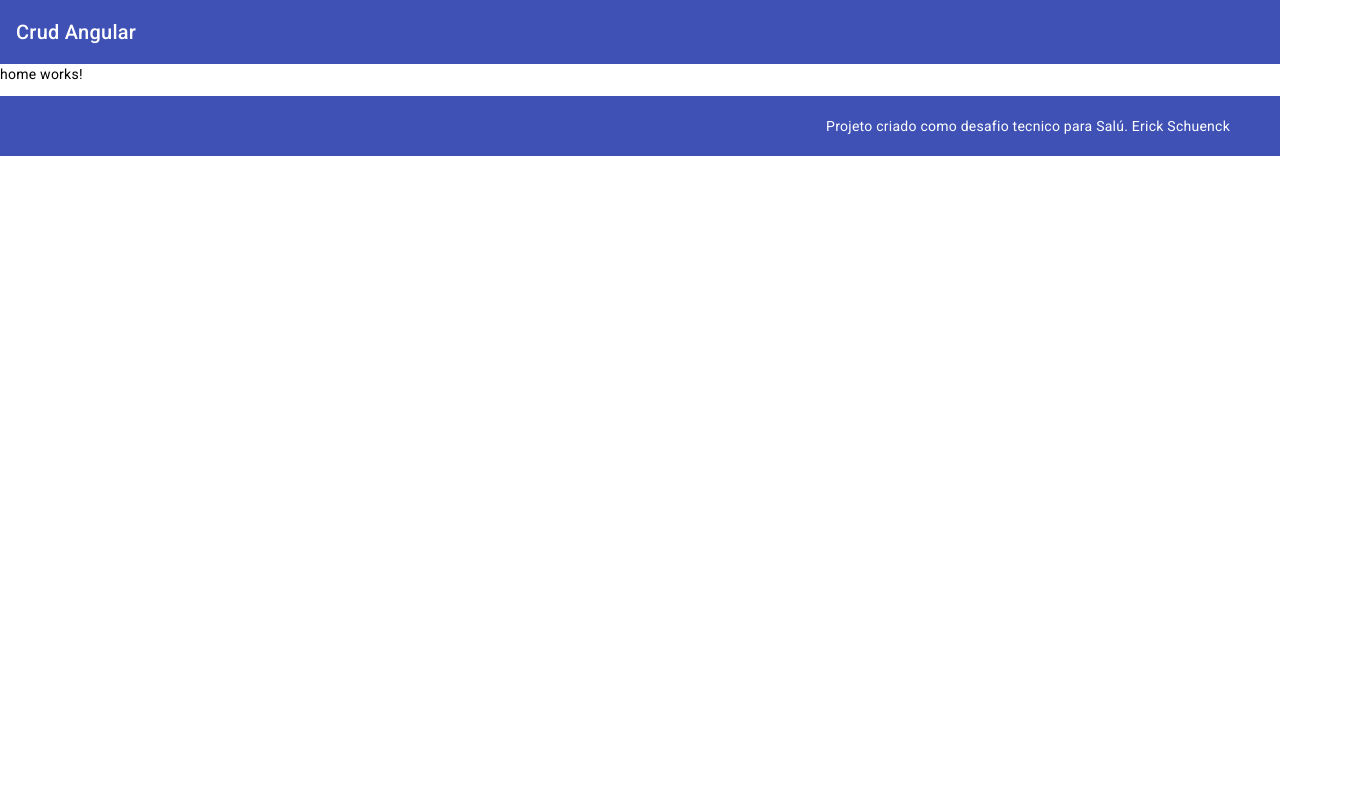
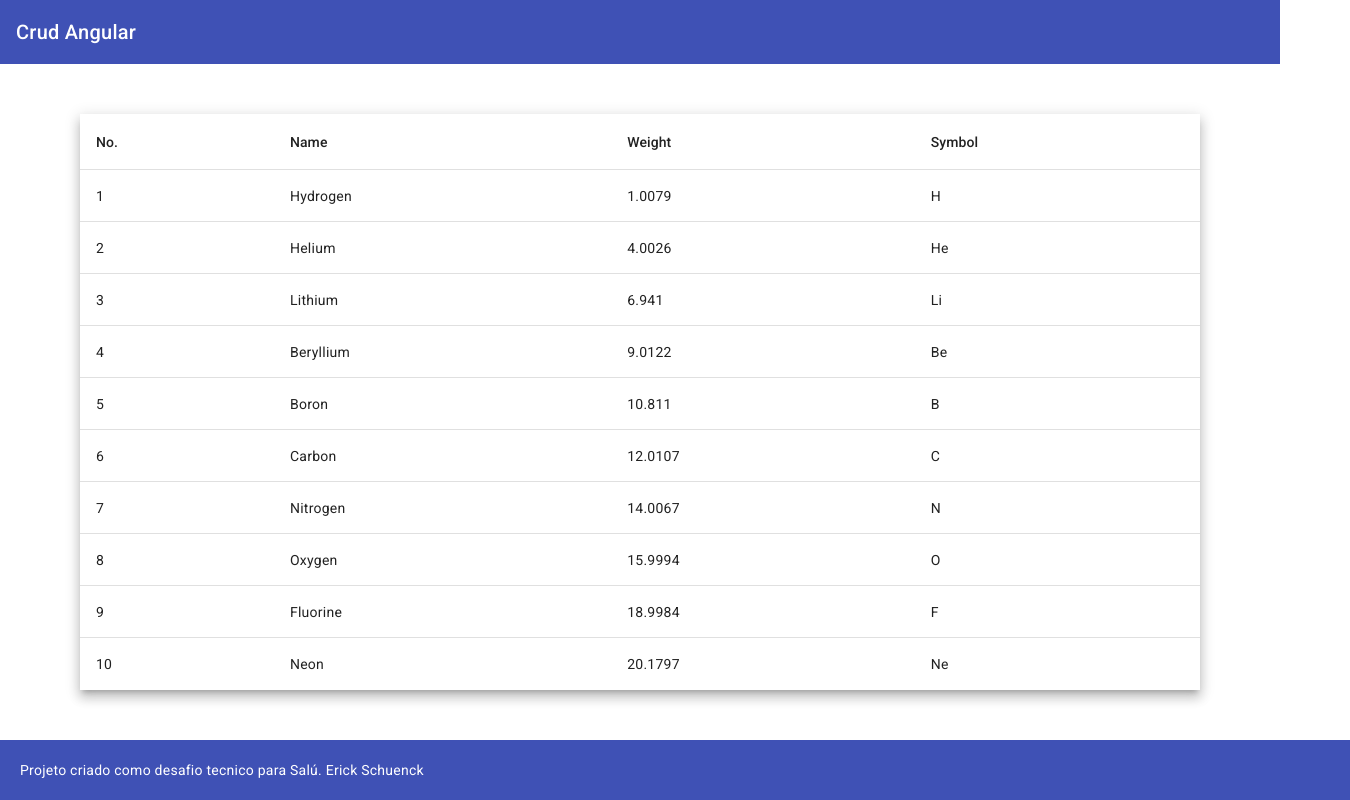
Before and after one commit to ErickSchuenck/AngularCrud, an Angular app: page / in a window 1280 px wide. Shown: the whole page, 1350 px wide, since content can reach past the window. Built offline with nearby package versions, Linux system fonts and the light colour scheme.

Commit message:
added demo table

```diff
--- a/src/app/shared/footer/footer.component.css
+++ b/src/app/shared/footer/footer.component.css
@@ -1,8 +1,7 @@
 .container {
   background-color: #3f51b5;
   padding: 20px 50px 20px 20px;
-  display: flex;
-  flex-direction: row-reverse;
+  width: 100%;
 }
 
 .copyright {
--- a/src/app/views/home/home.component.css
+++ b/src/app/views/home/home.component.css
@@ -0,0 +1,7 @@
+.example-spacer {
+  flex: 1 1 auto;
+}
+
+.container {
+  padding: 50px 80px;
+}
--- a/src/app/views/home/home.component.html
+++ b/src/app/views/home/home.component.html
@@ -1 +1,22 @@
-<p>home works!</p>
+<div class="container">
+  <table mat-table [dataSource]="dataSource" class="mat-elevation-z8">
+    <ng-container matColumnDef="position">
+      <th mat-header-cell *matHeaderCellDef>No.</th>
+      <td mat-cell *matCellDef="let element">{{ element.position }}</td>
+    </ng-container>
+    <ng-container matColumnDef="name">
+      <th mat-header-cell *matHeaderCellDef>Name</th>
+      <td mat-cell *matCellDef="let element">{{ element.name }}</td>
+    </ng-container>
+    <ng-container matColumnDef="weight">
+      <th mat-header-cell *matHeaderCellDef>Weight</th>
+      <td mat-cell *matCellDef="let element">{{ element.weight }}</td>
+    </ng-container>
+    <ng-container matColumnDef="symbol">
+      <th mat-header-cell *matHeaderCellDef>Symbol</th>
+      <td mat-cell *matCellDef="let element">{{ element.symbol }}</td>
+    </ng-container>
+    <tr mat-header-row *matHeaderRowDef="displayedColumns"></tr>
+    <tr mat-row *matRowDef="let row; columns: displayedColumns"></tr>
+  </table>
+</div>
--- a/src/app/views/home/home.component.ts
+++ b/src/app/views/home/home.component.ts
@@ -1,10 +1,30 @@
 import { Component } from '@angular/core';
+export interface PeriodicElement {
+  name: string;
+  position: number;
+  weight: number;
+  symbol: string;
+}
+
+const ELEMENT_DATA: PeriodicElement[] = [
+  { position: 1, name: 'Hydrogen', weight: 1.0079, symbol: 'H' },
+  { position: 2, name: 'Helium', weight: 4.0026, symbol: 'He' },
+  { position: 3, name: 'Lithium', weight: 6.941, symbol: 'Li' },
+  { position: 4, name: 'Beryllium', weight: 9.0122, symbol: 'Be' },
+  { position: 5, name: 'Boron', weight: 10.811, symbol: 'B' },
+  { position: 6, name: 'Carbon', weight: 12.0107, symbol: 'C' },
+  { position: 7, name: 'Nitrogen', weight: 14.0067, symbol: 'N' },
+  { position: 8, name: 'Oxygen', weight: 15.9994, symbol: 'O' },
+  { position: 9, name: 'Fluorine', weight: 18.9984, symbol: 'F' },
+  { position: 10, name: 'Neon', weight: 20.1797, symbol: 'Ne' },
+];
 
 @Component({
   selector: 'app-home',
   templateUrl: './home.component.html',
-  styleUrls: ['./home.component.css']
+  styleUrls: ['./home.component.css'],
 })
 export class HomeComponent {
-
+  displayedColumns: string[] = ['position', 'name', 'weight', 'symbol'];
+  dataSource = ELEMENT_DATA;
 }
```
Also changed, not shown: src/app/app.module.ts (+8 -1 lines).
